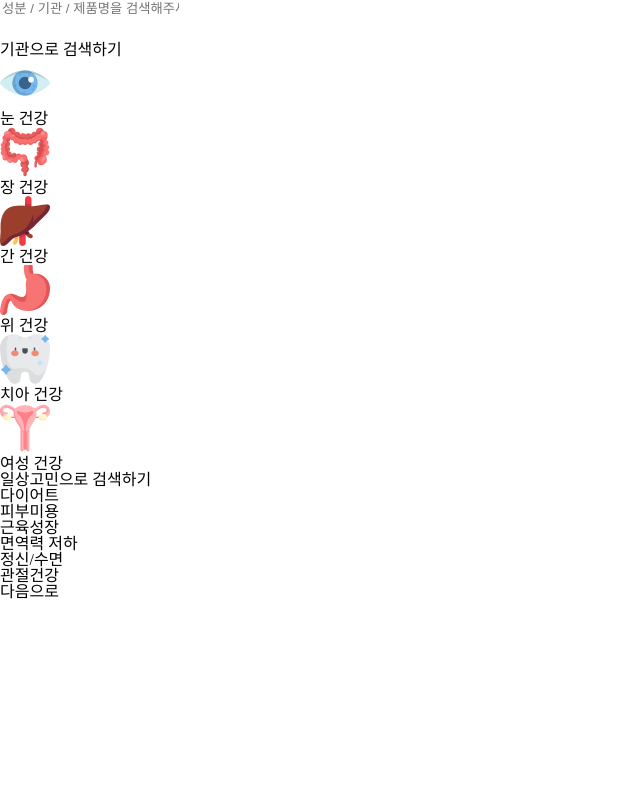
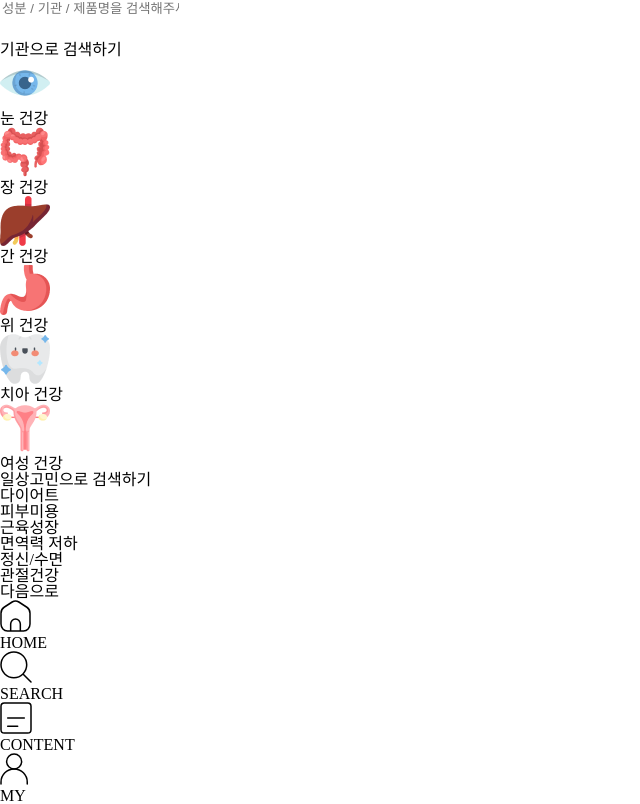
Before and after one commit to LifeDr/web, a SvelteKit app: page / in a window 1280 px wide. Shown: the whole page, without its empty margins (0-640 px from the left). Built offline with nearby package versions, Linux system fonts and the light colour scheme.

Commit message:
:art: 첫 페이지 완성

```diff
--- a/src/components/Loading.svelte
+++ b/src/components/Loading.svelte
@@ -4,7 +4,7 @@
   let isShow = false;
   let isShow2 = false;
   let isShow3 = false;
-  let isShow4 = false;
+  let isShow4 = true;
 
   const init = () => {
     setTimeout(() => (isShow = true), 100);
@@ -17,7 +17,7 @@
 </script>
 
 {#if isShow4}
-  <div class="layer pack relative">
+  <div class="layer pack relative z(3)">
     <div class="w(100vw) h(100vh) layer bg(black)" />
     <img
       class="layer opacity(0)"
--- /dev/null
+++ b/src/components/NavigationBar.svelte
@@ -0,0 +1,12 @@
+<script>
+  import NavIcon from "./common/NavIcon.svelte";
+</script>
+
+<div
+  class="w(100%) bg(#F8F8F8) h(90) fixed bottom(0) hbox space-around p(0/40/0/40) font(12)"
+>
+  <NavIcon name="home" />
+  <NavIcon name="search" />
+  <NavIcon name="content" />
+  <NavIcon name="my" />
+</div>
--- a/src/components/NextBtn.svelte
+++ b/src/components/NextBtn.svelte
@@ -1,3 +1,5 @@
 <div class="w(100%) pack">
-  <div class="bg(#83CBE1) w(150) h(50) r(10) pack pointer">다음으로</div>
+  <div class="bg(#83CBE1) font(14) w(150) h(50) r(10) pack pointer">
+    다음으로
+  </div>
 </div>
--- /dev/null
+++ b/src/components/common/NavIcon.svelte
@@ -0,0 +1,101 @@
+<script lang="ts">
+  type NavIconName = "home" | "search" | "content" | "my";
+  export let name: NavIconName = "home";
+</script>
+
+<div class="vbox gap(7) pack">
+  {#if name === "home"}
+    <svg
+      width="31"
+      height="32"
+      viewBox="0 0 31 32"
+      fill="none"
+      xmlns="http://www.w3.org/2000/svg"
+    >
+      <path
+        d="M10.6667 31H7.44444C3.88527 31 1 27.8985 1 24.0727V13.1753C1 10.753 2.17709 8.50656 4.10427 7.25106L12.1598 2.00309C14.2129 0.665636 16.7871 0.665636 18.8402 2.00309L26.8957 7.25106C28.8229 8.50656 30 10.753 30 13.1753V24.0727C30 27.8985 27.1147 31 23.5556 31H20.3333M10.6667 31V24.0727C10.6667 21.2032 12.8306 18.8772 15.5 18.8772C18.1695 18.8772 20.3333 21.2032 20.3333 24.0727V31M10.6667 31H20.3333"
+        stroke="black"
+        stroke-width="1.5"
+        stroke-linecap="round"
+        stroke-linejoin="round"
+      />
+    </svg>
+  {:else if name === "search"}
+    <svg
+      width="32"
+      height="32"
+      viewBox="0 0 32 32"
+      fill="none"
+      xmlns="http://www.w3.org/2000/svg"
+    >
+      <path
+        d="M23.5 23.5L31 31"
+        stroke="black"
+        stroke-width="1.5"
+        stroke-linecap="round"
+        stroke-linejoin="round"
+      />
+      <path
+        d="M1 13.8571C1 20.9579 6.75634 26.7143 13.8571 26.7143C17.4136 26.7143 20.6331 25.2702 22.9606 22.9364C25.2803 20.6108 26.7143 17.4014 26.7143 13.8571C26.7143 6.75634 20.9579 1 13.8571 1C6.75634 1 1 6.75634 1 13.8571Z"
+        stroke="black"
+        stroke-width="1.5"
+        stroke-linecap="round"
+        stroke-linejoin="round"
+      />
+    </svg>
+  {:else if name === "content"}
+    <svg
+      width="32"
+      height="32"
+      viewBox="0 0 32 32"
+      fill="none"
+      xmlns="http://www.w3.org/2000/svg"
+    >
+      <path
+        d="M27.6667 1H4.33333C2.49238 1 1 2.49238 1 4.33333V27.6667C1 29.5077 2.49238 31 4.33333 31H27.6667C29.5077 31 31 29.5077 31 27.6667V4.33333C31 2.49238 29.5077 1 27.6667 1Z"
+        stroke="black"
+        stroke-width="1.5"
+        stroke-linecap="round"
+        stroke-linejoin="round"
+      />
+      <path
+        d="M7.66675 16H24.3334"
+        stroke="black"
+        stroke-width="1.5"
+        stroke-linecap="round"
+        stroke-linejoin="round"
+      />
+      <path
+        d="M7.66675 24.3335H17.6667"
+        stroke="black"
+        stroke-width="1.5"
+        stroke-linecap="round"
+        stroke-linejoin="round"
+      />
+    </svg>
+  {:else if name === "my"}
+    <svg
+      width="28"
+      height="32"
+      viewBox="0 0 28 32"
+      fill="none"
+      xmlns="http://www.w3.org/2000/svg"
+    >
+      <path
+        d="M1 31V29.125C1 21.8763 6.87627 16 14.125 16C21.3737 16 27.25 21.8763 27.25 29.125V31"
+        stroke="black"
+        stroke-width="1.5"
+        stroke-linecap="round"
+        stroke-linejoin="round"
+      />
+      <path
+        d="M14.125 16C18.2671 16 21.625 12.6421 21.625 8.5C21.625 4.35786 18.2671 1 14.125 1C9.98286 1 6.625 4.35786 6.625 8.5C6.625 12.6421 9.98286 16 14.125 16Z"
+        stroke="black"
+        stroke-width="1.5"
+        stroke-linecap="round"
+        stroke-linejoin="round"
+      />
+    </svg>
+  {/if}
+  <div>{name.toUpperCase()}</div>
+</div>
--- a/src/routes/+layout.svelte
+++ b/src/routes/+layout.svelte
@@ -1,6 +1,9 @@
 <script>
   import "../styles/reset.css";
   import "../styles/global.css";
+  import NavigationBar from "../components/NavigationBar.svelte";
 </script>
 
 <slot />
+
+<NavigationBar />
```
